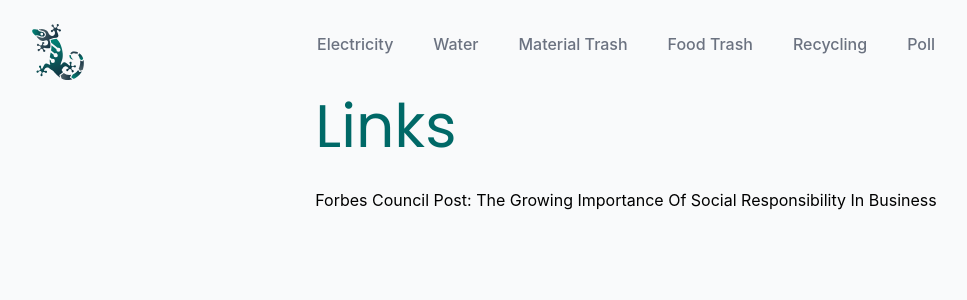
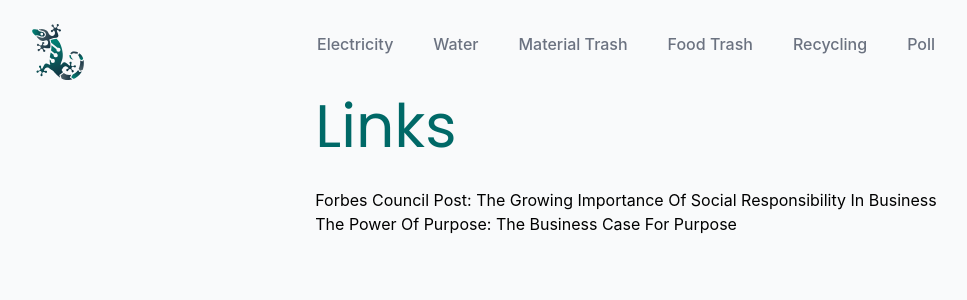
Before and after one commit to GeckoRobotics/gecko-sustainability, a Next.js app: page /responsibility in a window 1280 px wide. Shown: the top 300 px of the page, without its empty margins (14-981 px from the left). Built offline with nearby package versions, Linux system fonts and the light colour scheme.

Commit message:
more updates

```diff
--- a/pages/responsibility.tsx
+++ b/pages/responsibility.tsx
@@ -25,6 +25,19 @@ const Responsibility = () => {
                   </a>
                 </Link>
               </li>
+              <li>
+                <Link
+                  href={
+                    'https://www.forbes.com/sites/afdhelaziz/2020/03/07/the-power-of-purpose-the-business-case-for-purpose-all-the-data-you-were-looking-for-pt-2/?sh=2d59dc9c3cf7'
+                  }>
+                  <a
+                    rel='noopener noreferrer'
+                    target='_blank'
+                    className='hover:text-gecko_brand-500 '>
+                    The Power Of Purpose: The Business Case For Purpose{' '}
+                  </a>
+                </Link>
+              </li>
             </ul>
           </div>
         </div>
```
